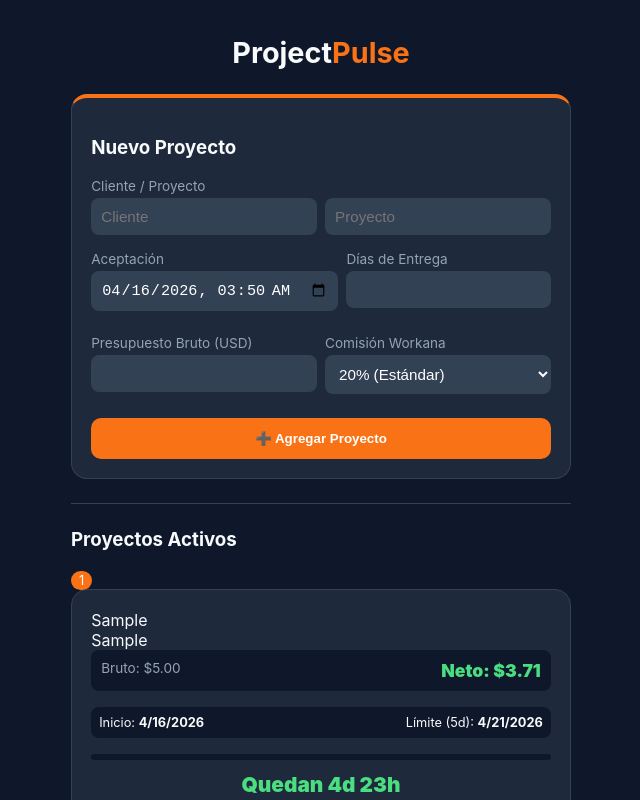
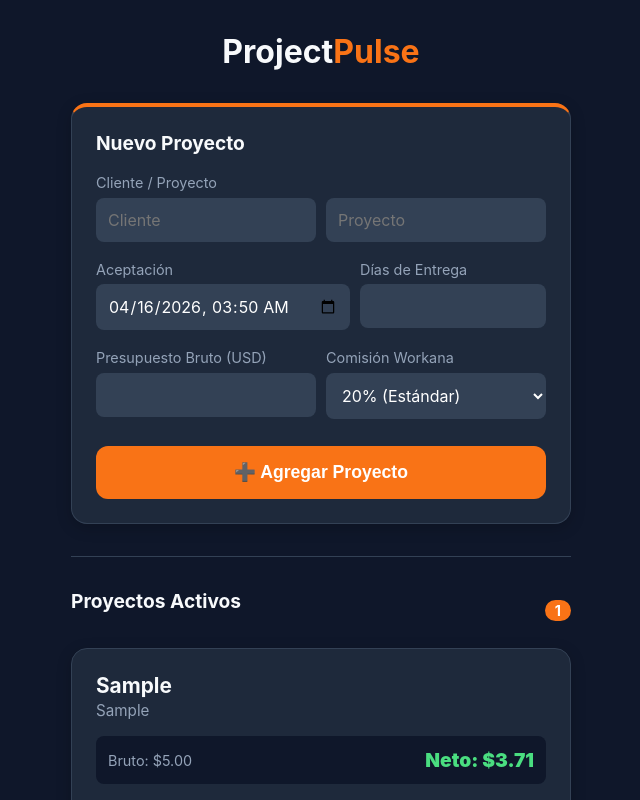
Before and after one commit to Fabriziococca/ProjectPulse-Freelance-Tracker, a plain HTML site: page index.html in a window 1280 px wide. Both pictures are taken after typing "Sample", "Sample", "5", "5" into the empty fields and a click on the button "➕ Agregar Proyecto". Shown: the top 800 px of the page, without its empty margins (319-959 px from the left). Drawn offline with Linux system fonts and the light colour scheme.

Commit message:
Corrigiendo bugs

```diff
--- a/script.js
+++ b/script.js
@@ -39,20 +39,12 @@
         }
     });
 
-    // --- CEREBRO FINANCIERO (ORDEN DE OPERACIONES CRUCIAL) ---
+    // --- CEREBRO FINANCIERO ---
     function calculateNet(gross, wFeeType, manualPercent) {
-        // Caso 1: Cliente Particular (0% Comisiones)
-        if (wFeeType === 'direct') {
-            return parseFloat(gross.toFixed(2));
-        }
+        if (wFeeType === 'direct') return parseFloat(gross.toFixed(2));
 
-        // Determinar % de Workana
         let workanaPercent = (wFeeType === 'custom') ? (parseFloat(manualPercent) || 0) : parseFloat(wFeeType);
-
-        // Paso A: Descuento de Workana sobre el Bruto
         const amountAfterWorkana = gross * (1 - (workanaPercent / 100));
-
-        // Paso B: Descuento Fijo de retiro (7.32%) sobre el remanente
         const finalNet = amountAfterWorkana * (1 - FIXED_FEE);
 
         return parseFloat(finalNet.toFixed(2));
@@ -62,6 +54,11 @@
         const now = new Date();
         now.setMinutes(now.getMinutes() - now.getTimezoneOffset());
         inputAcceptDate.value = now.toISOString().slice(0, 16);
+    }
+
+    function formatDate(isoString) {
+        const d = new Date(isoString);
+        return d.toLocaleDateString('es-AR', { day: '2-digit', month: 'short', hour: '2-digit', minute:'2-digit' });
     }
 
     // --- GESTIÓN DE PROYECTOS ---
@@ -116,18 +113,15 @@
         const extraD = parseInt(inputExtraDays.value) || 0;
         const extraB = parseFloat(inputExtraBudget.value) || 0;
 
-        // Actualizar Deadline si hay días extra
         if (extraD > 0) {
             const currentDeadline = new Date(p.deadline);
             p.deadline = new Date(currentDeadline.getTime() + (extraD * 24 * 60 * 60 * 1000)).toISOString();
             p.days += extraD;
         }
 
-        // Actualizar Presupuesto y recalcular Neto
         const currentGross = parseFloat(p.budgetGross) || 0;
         if (extraB > 0 || (extraB === 0 && currentGross === 0)) {
             p.budgetGross = currentGross + extraB;
-            // Se mantiene la configuración de comisiones original del proyecto
             p.budgetNet = calculateNet(p.budgetGross, p.wFeeType || '20', p.manualPercent || '0');
         }
 
@@ -182,27 +176,34 @@
 
             const card = document.createElement('div');
             card.className = 'card';
+
+            // Inyección de HTML restaurada a la estructura V1.1
             card.innerHTML = `
                 <div class="project-client">${p.client}</div>
                 <div class="project-name">${p.project}</div>
+
                 <div class="finance-block">
                     <div class="gross-amount">Bruto: $${(p.budgetGross || 0).toFixed(2)}</div>
                     <div class="net-amount">Neto: $${(p.budgetNet || 0).toFixed(2)}</div>
                 </div>
+
                 <div class="project-dates">
                     <div class="date-block">
-                        <span>Inicio:</span>
-                        <strong>${new Date(p.accepted).toLocaleDateString()}</strong>
+                        <span>Aceptado:</span>
+                        <strong>${formatDate(p.accepted)}</strong>
                     </div>
                     <div class="date-block" style="text-align: right;">
                         <span>Límite (${p.days}d):</span>
-                        <strong>${deadline.toLocaleDateString()}</strong>
+                        <strong>${formatDate(p.deadline)}</strong>
                     </div>
                 </div>
+
                 <div class="progress-container">
                     <div class="progress-bar" style="width:${progress}%; background:${colorVar}"></div>
                 </div>
+
                 <div class="countdown" style="color:${colorVar}">${countdownText}</div>
+
                 <div class="card-actions">
                     <button class="btn btn-edit half" onclick="openEditModal('${p.id}')">⚙️ Gestionar</button>
                     <button class="btn btn-delete half" onclick="deleteProject('${p.id}')">Entregado</button>
--- a/styles.css
+++ b/styles.css
@@ -1,13 +1,14 @@
 :root {
     --bg: #0f172a;
     --card: #1e293b;
-    --accent: #f97316;
+    --accent: #f97316; /* Naranja Workana */
     --success: #4ade80;
     --warning: #facc15;
     --danger: #fb7185;
     --text: #f8fafc;
     --text-muted: #94a3b8;
     --border: #334155;
+    --finance-bg: #064e3b; /* Verde oscuro para finanzas */
 }
 
 body {
@@ -15,77 +16,168 @@
     background-color: var(--bg);
     color: var(--text);
     margin: 0;
-    padding: 1rem 0;
+    padding: 2rem 0;
     display: flex;
     flex-direction: column;
     align-items: center;
     min-height: 100vh;
+    box-sizing: border-box;
 }
 
-.container { width: 95%; max-width: 500px; }
-h1 { text-align: center; margin-bottom: 1.5rem; font-size: 1.8rem; }
-.accent { color: var(--accent); }
+.container {
+    width: 90%;
+    max-width: 500px;
+    padding-bottom: 2rem;
+}
 
+h1 {
+    text-align: center;
+    color: var(--text);
+    margin-top: 0;
+    margin-bottom: 2rem;
+    font-size: 2rem;
+}
+
+.accent {
+    color: var(--accent);
+}
+
+h3 {
+    margin-top: 0;
+    font-size: 1.2rem;
+    color: var(--text);
+}
+
+/* Tarjetas */
 .card {
     background: var(--card);
     border-radius: 16px;
-    padding: 1.2rem;
-    margin-bottom: 1rem;
+    padding: 1.5rem;
+    box-shadow: 0 4px 15px rgba(0,0,0,0.2);
+    margin-bottom: 1.5rem;
+    position: relative;
     border: 1px solid var(--border);
 }
 
-.form-card { border-top: 4px solid var(--accent); }
-.form-row { display: flex; gap: 8px; margin-bottom: 8px; }
-.half { flex: 1; }
-.input-group { margin-bottom: 1rem; text-align: left; }
-.input-group label { display: block; font-size: 0.85rem; color: var(--text-muted); margin-bottom: 4px; }
+.form-card {
+    border-top: 4px solid var(--accent);
+}
+
+/* Formularios */
+.form-row {
+    display: flex;
+    gap: 10px;
+}
+
+.half {
+    flex: 1;
+}
+
+.input-group {
+    margin-bottom: 1.2rem;
+    text-align: left;
+}
+
+.input-group label {
+    display: block;
+    font-size: 0.9rem;
+    color: var(--text-muted);
+    margin-bottom: 0.4rem;
+}
 
 .text-input, .date-input, .number-input {
     background: #334155;
     border: none;
     color: white;
-    padding: 10px;
+    padding: 12px;
     border-radius: 8px;
     width: 100%;
     box-sizing: border-box;
-    font-size: 0.95rem;
+    font-family: inherit;
+    font-size: 1rem;
 }
 
-.btn { border: none; padding: 0.8rem; border-radius: 10px; font-weight: bold; width: 100%; cursor: pointer; transition: 0.1s; }
+/* Botones */
+.btn {
+    border: none;
+    padding: 1rem;
+    border-radius: 12px;
+    font-weight: bold;
+    font-size: 1.1rem;
+    width: 100%;
+    cursor: pointer;
+    transition: transform 0.1s, filter 0.1s;
+}
+
 .btn:active { transform: scale(0.98); }
-.btn-primary { background: var(--accent); color: white; }
-.btn-delete { background: transparent; border: 1px solid var(--danger); color: var(--danger); }
-.btn-edit { background: #334155; color: white; }
-.btn-text { background: none; border: none; color: var(--text-muted); text-decoration: underline; margin-top: 1rem; cursor: pointer; width: 100%; }
+.btn-primary { background-color: var(--accent); color: white; margin-top: 0.5rem; }
+.btn-delete { background: transparent; border: 1px solid var(--danger); color: var(--danger); padding: 0.8rem; font-size: 0.9rem; margin-top: 1rem; }
+.btn-edit { background: #334155; color: white; padding: 0.8rem; font-size: 0.9rem; margin-top: 1rem; }
+.btn-text { background: none; border: none; color: var(--text-muted); text-decoration: underline; padding: 0.5rem; width: 100%; margin-top: 1rem; cursor: pointer;}
 
+.card-actions {
+    display: flex;
+    gap: 10px;
+}
+
+.divider { border: none; border-top: 1px solid var(--border); margin: 2rem 0; }
+
+/* Layout de Proyectos */
+.projects-header { display: flex; justify-content: space-between; align-items: center; margin-bottom: 1rem; }
+.badge { background: var(--accent); color: white; padding: 2px 10px; border-radius: 12px; font-weight: bold; font-size: 0.9rem; }
+.projects-container { display: flex; flex-direction: column; gap: 1rem; }
+
+/* Detalles de la Tarjeta del Proyecto */
+.project-client { font-size: 1.3rem; font-weight: bold; margin-bottom: 0.2rem; }
+.project-name { color: var(--text-muted); font-size: 0.95rem; margin-bottom: 1rem; }
+
+/* Finanzas */
 .finance-block {
     display: flex;
     justify-content: space-between;
     background: var(--bg);
-    padding: 10px;
+    padding: 12px;
     border-radius: 8px;
     margin-bottom: 1rem;
+    align-items: center;
 }
-.gross-amount { color: var(--text-muted); font-size: 0.85rem; }
-.net-amount { color: var(--success); font-size: 1.1rem; font-weight: 900; }
+
+.gross-amount { color: var(--text-muted); font-size: 0.9rem; }
+.net-amount { color: var(--success); font-size: 1.2rem; font-weight: 900; }
 
 .project-dates {
     display: flex;
     justify-content: space-between;
-    font-size: 0.8rem;
+    font-size: 0.85rem;
+    margin-bottom: 1rem;
     background: var(--bg);
-    padding: 8px;
+    padding: 10px;
     border-radius: 8px;
-    margin-bottom: 1rem;
 }
 
-.countdown { text-align: center; font-size: 1.3rem; font-weight: 900; margin: 0.8rem 0; }
-.progress-container { width: 100%; background: var(--bg); border-radius: 5px; height: 6px; overflow: hidden; }
-.progress-bar { height: 100%; transition: 0.3s; }
+.date-block span { display: block; color: var(--text-muted); margin-bottom: 2px; }
+.date-block strong { color: var(--text); }
+.countdown { text-align: center; font-size: 1.5rem; font-weight: 900; margin: 1rem 0; }
 
-.modal { position: fixed; top: 0; left: 0; width: 100%; height: 100%; background: rgba(0,0,0,0.85); display: flex; justify-content: center; align-items: center; z-index: 100; }
-.modal-content { background: var(--card); padding: 1.5rem; border-radius: 16px; width: 85%; max-width: 320px; }
-.modal-actions { display: flex; gap: 8px; margin-top: 1rem; }
-.divider { border: none; border-top: 1px solid var(--border); margin: 1.5rem 0; }
-.badge { background: var(--accent); color: white; padding: 2px 8px; border-radius: 10px; font-size: 0.8rem; }
+/* Barra de Progreso */
+.progress-container { width: 100%; background: var(--bg); border-radius: 8px; height: 8px; overflow: hidden; margin-bottom: 0.5rem; }
+.progress-bar { height: 100%; transition: width 0.3s ease, background-color 0.3s ease; }
+
 .hidden { display: none !important; }
+.backup-section { text-align: center; }
+
+/* MODAL */
+.modal {
+    position: fixed; top: 0; left: 0; width: 100%; height: 100%;
+    background: rgba(0,0,0,0.8);
+    display: flex; justify-content: center; align-items: center;
+    z-index: 100;
+}
+.modal-content {
+    background: var(--card); padding: 2rem; border-radius: 16px;
+    width: 80%; max-width: 320px;
+}
+.modal-desc { color: var(--text-muted); font-size: 0.9rem; margin-bottom: 1.5rem; }
+.modal-actions { display: flex; gap: 10px; margin-top: 1rem;}
+.btn-cancel { background: transparent; border: 1px solid var(--text-muted); color: var(--text); padding: 10px; }
+.btn-save { background: var(--accent); color: white; padding: 10px; }
```
